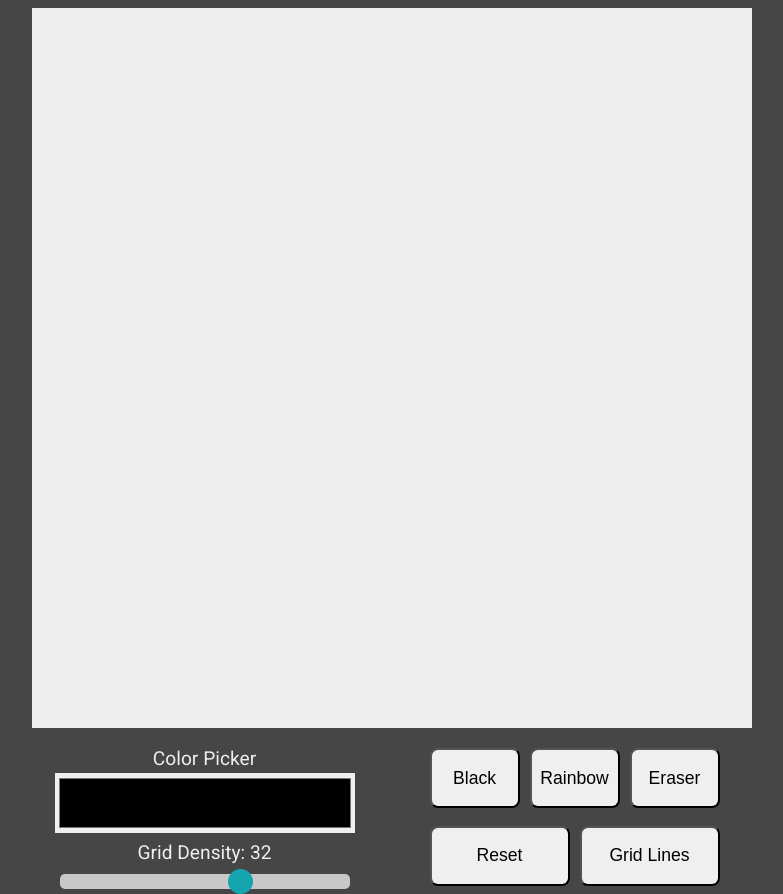
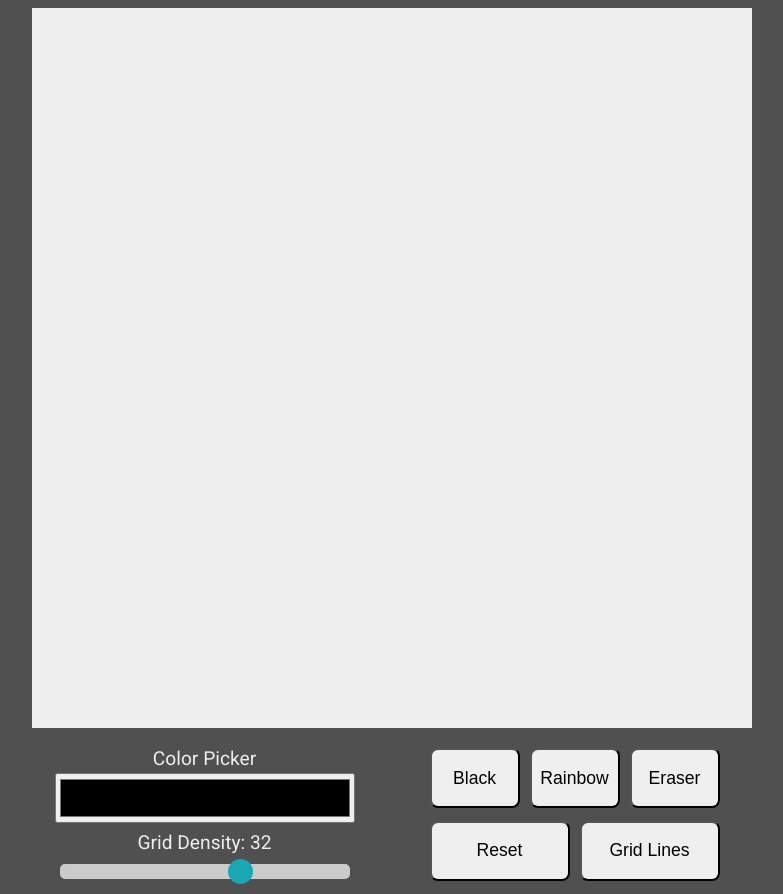
Before and after one commit to chrisbarbas/etch-a-sketch, a plain HTML site: page index.html in a window 1280 px wide. Shown: the part 105-999 px from the top of the page, without its empty margins (248-1031 px from the left). Drawn offline with Linux system fonts and the light colour scheme.

Commit message:
minor fix

```diff
--- a/style.css
+++ b/style.css
@@ -9,7 +9,7 @@ body {
   flex-direction: column;
   align-items: center;
   color: #EEE;
-  background-color: #464646;
+  background-color: #505050;
 }
 
 button {
@@ -150,6 +150,5 @@ h1 #blueslash {
 
 #colorpicker {
   width: 100%;
-  height: 60px;
-  border: none;
+  height: 50px;
 }
```
